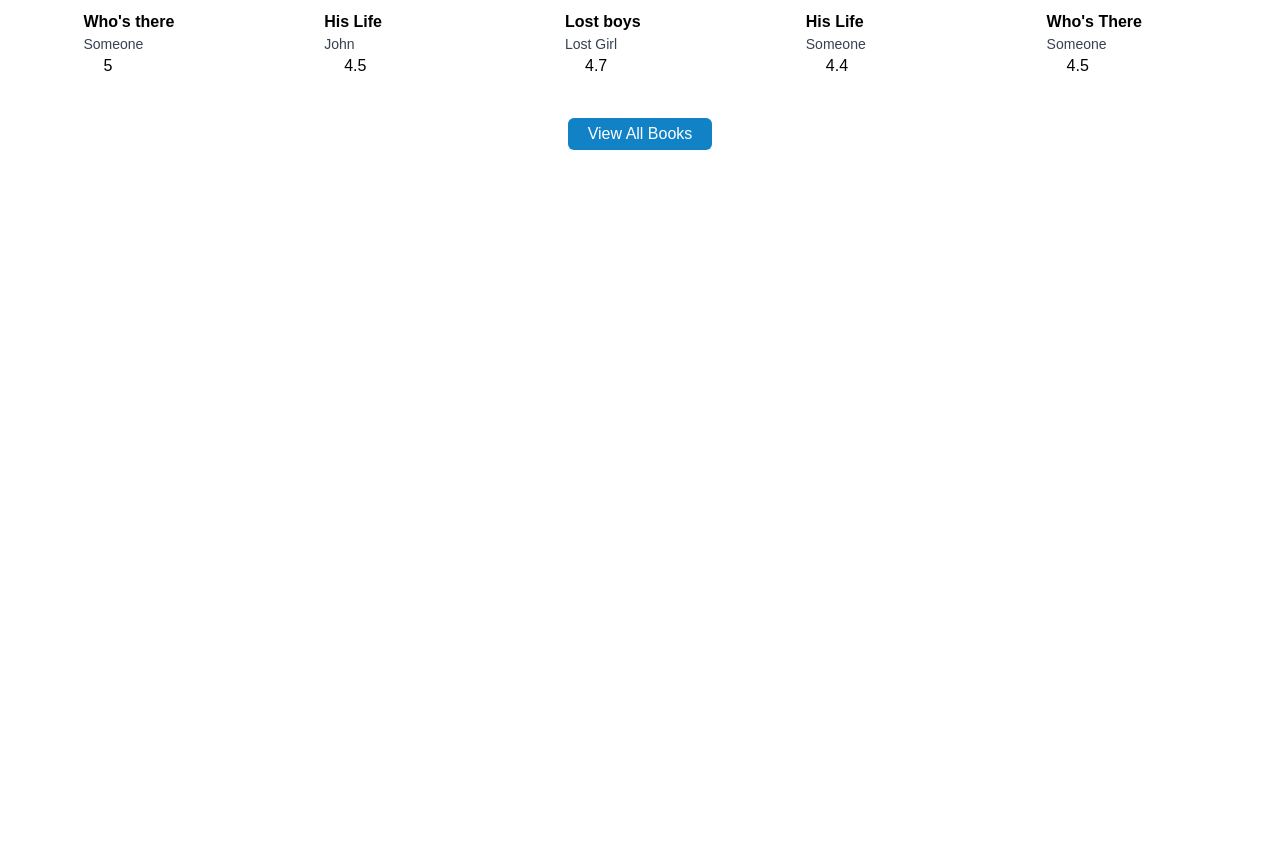
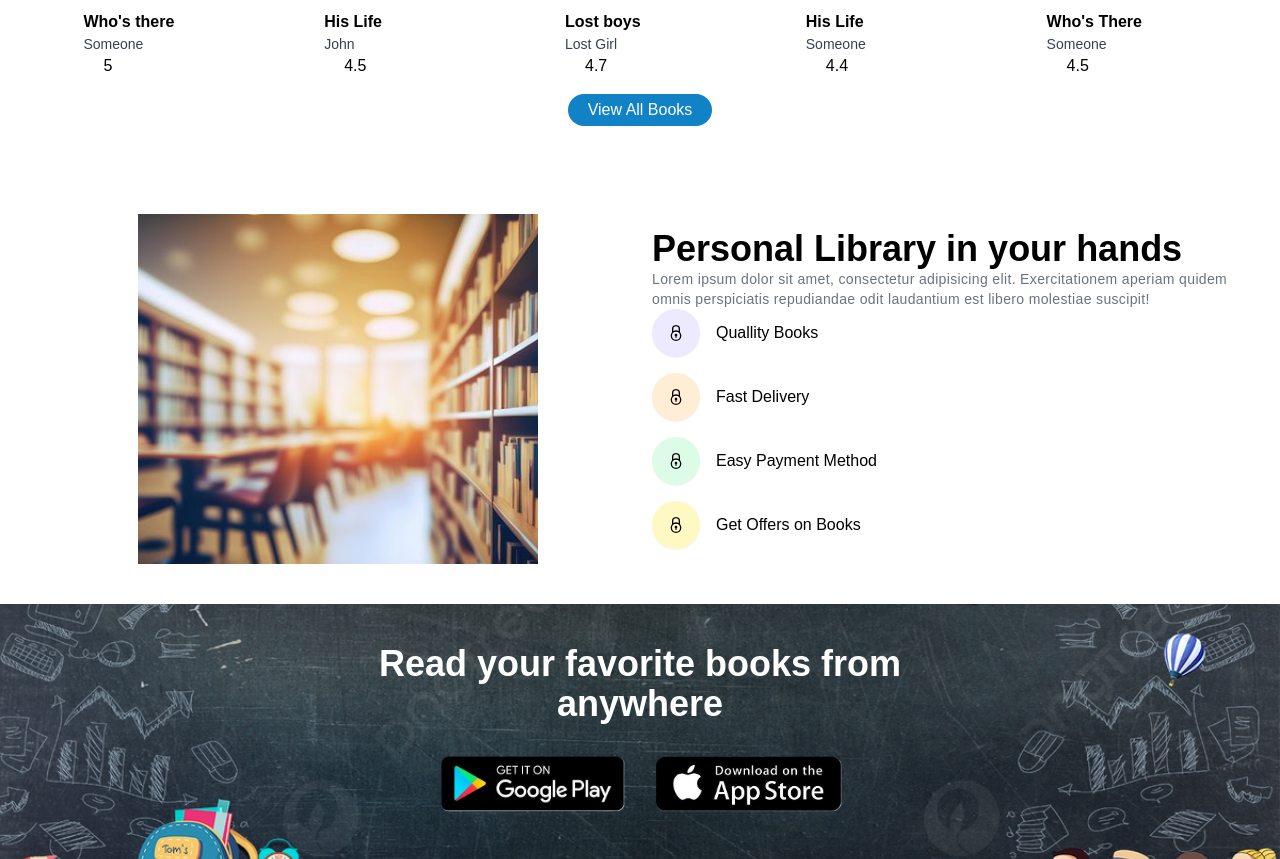
Before and after one commit to dankramer2222/BookStore, a React (Vite) app: page / in a window 1280 px wide. Shown: the part 1112-1971 px from the top of the page. Before the commit the page ends 1310 px from the top, so only its background shows below. Built offline with nearby package versions, Linux system fonts and the light colour scheme; some icons are missing.

Commit message:
store banner section
added banner section with playmarket and appstore

```diff
--- a/src/App.jsx
+++ b/src/App.jsx
@@ -2,6 +2,8 @@ import React from 'react'
 import Navbar from './components/Navbar/Navbar'
 import Hero from './components/Hero/Hero'
 import BestBooks from './components/BestBooks/BestBooks'
+import Banner from './components/Banner/Banner'
+import AppStoreBanner from './components/AppStoreBanner/AppStoreBanner'
 
 const App = () => {
   return (
@@ -10,6 +12,8 @@ const App = () => {
           <Navbar/>
           <Hero/>
           <BestBooks/>
+          <Banner/>
+          <AppStoreBanner/>
       </div>
     </>
   )
--- /dev/null
+++ b/src/components/AppStoreBanner/AppStoreBanner.jsx
@@ -0,0 +1,35 @@
+import React from 'react';
+import BoardImg from "../../assets/website/board.png";
+import PlayStoreImg from "../../assets/website/play_store.png";
+import AppStoreImg from "../../assets/website/app_store.png";
+
+const bannerImg = {
+    backgroundImage: `url(${BoardImg})`,
+    backgroundPosition: "center" ,
+    backgroundRepeat: "no-repeat",
+    backgroundSize: "cover",
+    height: "100%",
+    width: "100%",
+};
+
+const AppStoreBanner = () => {
+  return (
+    <div className='bg-gray-100 dark:bg-gray-800 text-white py-10' style={bannerImg}>
+        <div className="container">
+            <div className='space-y-6 max-w-xl mx-auto'>
+                <h1 className="text-2xl text-center sm:text-center sm:text-4xl font-semibold">Read your favorite books from anywhere</h1>
+                <div className='flex flex-wrap justify-center items-center gap-4'>
+                    <a href="#">
+                        <img src={PlayStoreImg} alt="" className='max-w-[150px] sm:max-w-[120px] md:max-w-[200px]' />
+                    </a>
+                    <a href="#">
+                        <img src={AppStoreImg} alt="" className='max-w-[150px] sm:max-w-[120px] md:max-w-[200px]'/>
+                    </a>
+                </div>
+            </div>
+        </div>
+    </div>
+  )
+}
+
+export default AppStoreBanner
--- /dev/null
+++ b/src/components/Banner/Banner.jsx
@@ -0,0 +1,50 @@
+import React from 'react';
+import LibraryImg from "../../assets/website/library.jpg";
+import {GrSecure} from "react-icons/gr";
+import{IoFastFood} from "react-icons/io5";
+import{GiFoodTruck} from "react-icons/gi";
+const Banner = () => {
+  return (
+    <>
+    <div className='py-10'>
+        <div className="container">
+            <div className="grid grid-cols-1 sm:grid-cols-2 items-center gap-6">
+                {/*image section*/}
+                <div>
+                    <img src={LibraryImg} alt="Library" className='max-w-[400px] block mx-auto h-[350px]
+                    w-full drops-shadow-[-10px_10px_12px_rgba(0,0,0,1)] object-cover'/>
+                </div>
+                {/*Text content section*/}
+                <div className='flex flex-col justify-center-gap-6 sm:pt-0'>
+                    <h1 className='text-3xl sm:text-4xl font-bold'>Personal Library in your hands</h1>
+                    <p className='text-sm text-gray-500 tracking-wide leading-5'>
+                        Lorem ipsum dolor sit amet, consectetur adipisicing elit.
+                        Exercitationem aperiam quidem omnis perspiciatis repudiandae odit laudantium est libero molestiae suscipit!
+                    </p>
+                    <div className='flex flex-col gap-4'>
+                        <div className='flex items-center gap-4'>
+                            <GrSecure className='text-4xl h-12 w-12 shadow-sm p-4 rounded-full bg-violet-100 dark:bg-violet-400' />
+                            <p>Quallity Books</p>
+                        </div>
+                        <div className='flex items-center gap-4'>
+                            <GrSecure className='text-4xl h-12 w-12 shadow-sm p-4 rounded-full bg-orange-100 dark:bg-orange-400' />
+                            <p>Fast Delivery</p>
+                        </div>
+                        <div className='flex items-center gap-4'>
+                            <GrSecure className='text-4xl h-12 w-12 shadow-sm p-4 rounded-full bg-green-100 dark:bg-green-400' />
+                            <p>Easy Payment Method</p>
+                        </div>
+                        <div className='flex items-center gap-4'>
+                            <GrSecure className='text-4xl h-12 w-12 shadow-sm p-4 rounded-full bg-yellow-100 dark:bg-yellow-400' />
+                            <p>Get Offers on Books</p>
+                        </div>
+                    </div>
+                </div>
+            </div>
+        </div>
+    </div>
+    </>
+  )
+}
+
+export default Banner
--- a/src/components/BestBooks/BestBooks.jsx
+++ b/src/components/BestBooks/BestBooks.jsx
@@ -82,7 +82,9 @@ const Books = () => {
               ))}
             </div>
             <div className="flex justify-center">
-              <button className="text-center mt-10 cursor-pointer  bg-primary text-white py-1 px-5 rounded-md">
+              <button className="text-center mt-10 cursor-pointer  bg-primary text-white py-1 px-5 rounded-full mt-4
+              hover:scale-105 duration-105 duration-200 group-hover:bg-white group-hover:text-primary
+              ">
                 View All Books
               </button>
             </div>
```
